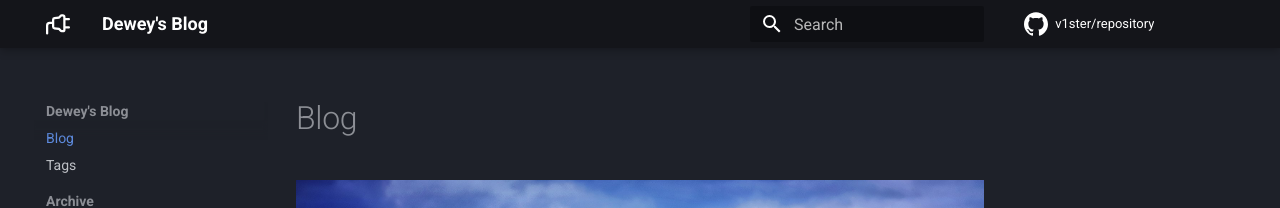
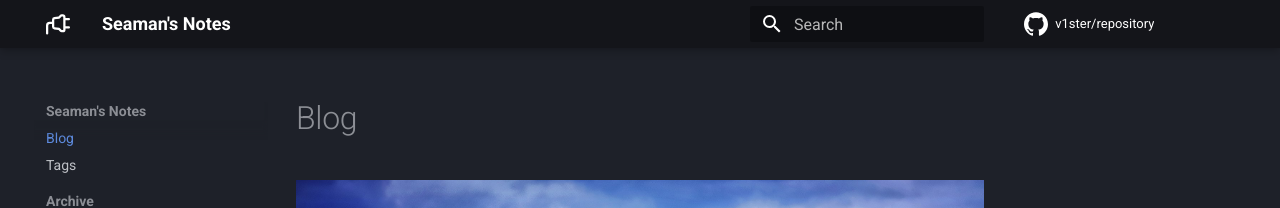
Before and after one commit to v1ster/repository, an MkDocs documentation site: the page built from docs/index.md, in a window 1280 px wide. Shown: the top 208 px of the page. Built offline with MkDocs 1.6.1 and Material for MkDocs 9.7.7, drawn with Linux system fonts in a browser that asks for light colours; comment, search, counter and statistics services are not loaded.

Commit message:
Modfiy website name

```diff
--- a/mkdocs.yml
+++ b/mkdocs.yml
@@ -1,5 +1,5 @@
-site_name: Dewey's Blog
-site_author: dewey
+site_name: Seaman's Notes
+site_author: mars
 repo_url: https://github.com/v1ster/repository
 repo_name: v1ster/repository
 
```
